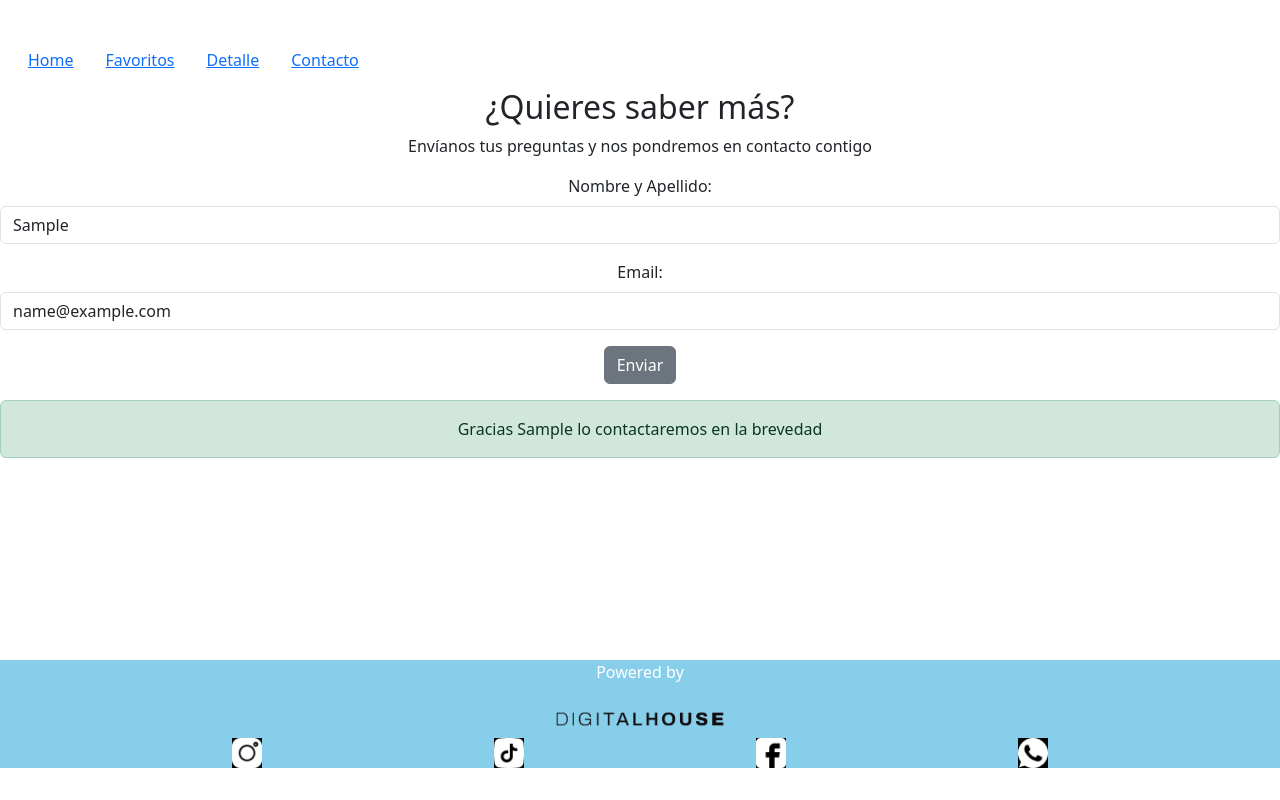
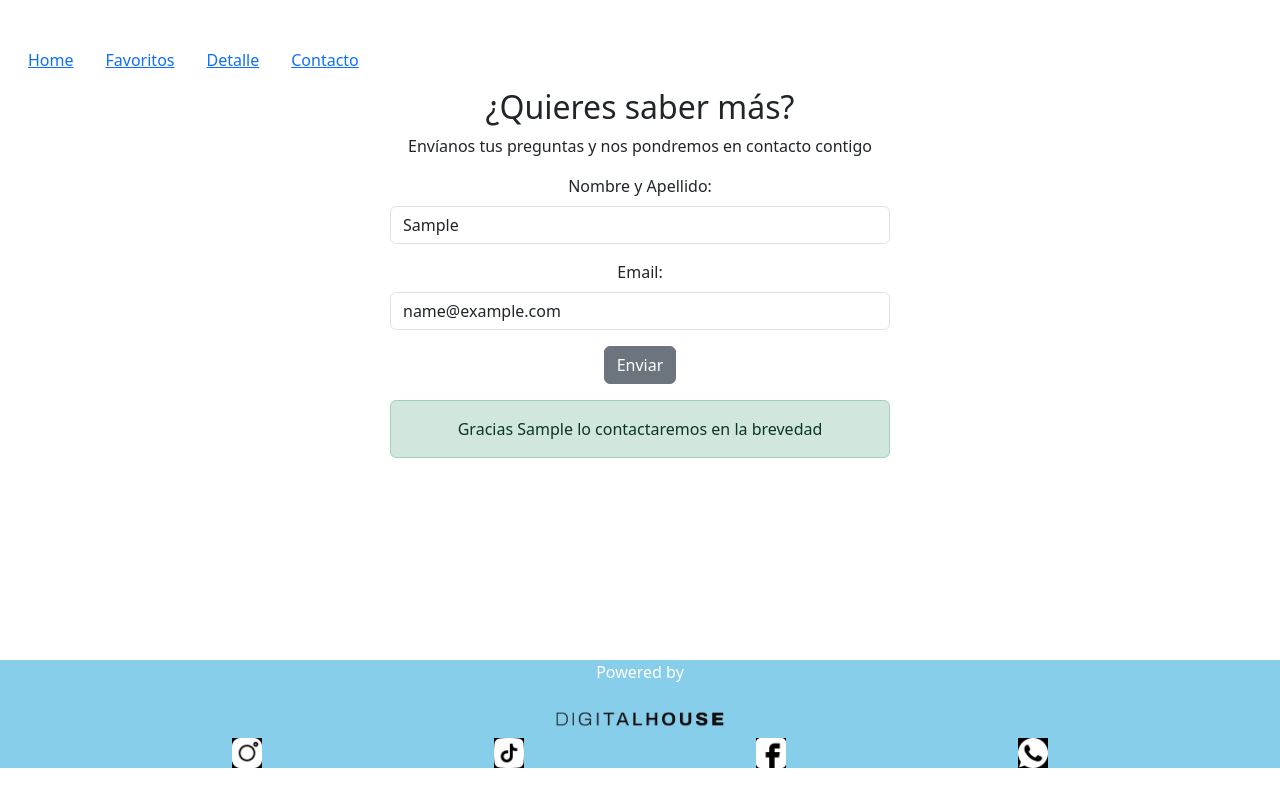
Before and after one commit to facurzn21/FrontIII_Evaluacion-Final, a React (Vite) app in the folder evaluacion-final/: page /contact in a window 1280 px wide. Both pictures are taken after typing "Sample", "name@example.com" into the empty fields and a click on the button "Enviar". Built offline with nearby package versions, Linux system fonts and the light colour scheme; no server answers.

Commit message:
Estilos para form
Se crea Form.css

```diff
--- /dev/null
+++ b/evaluacion-final/src/components/Form.css
@@ -0,0 +1,16 @@
+.form {
+  display: flex;
+  flex-direction: column;
+  align-items: center;
+}
+
+.form-group {
+  max-width: 500px;
+  width: 100%;
+}
+
+.show-message {
+  margin-top: 1em;
+  max-width: 500px;
+  width: 100%;
+}
--- a/evaluacion-final/src/components/Form.jsx
+++ b/evaluacion-final/src/components/Form.jsx
@@ -1,5 +1,6 @@
 import React, { useState } from "react";
 import { Button, Form, FormGroup, Label, Input, Alert } from "reactstrap";
+import './Form.css';
 
 const ContactForm = () => {
   const [name, setName] = useState("");
@@ -12,8 +13,8 @@ const ContactForm = () => {
   };
 
   return (
-    <Form onSubmit={handleSubmit}>
-      <FormGroup>
+    <Form onSubmit={handleSubmit} className="form">
+      <FormGroup className="form-group">
         <Label for="name">Nombre y Apellido:</Label>
         <Input
           type="text"
@@ -21,7 +22,7 @@ const ContactForm = () => {
           onChange={(e) => setName(e.target.value)}
         />
       </FormGroup>
-      <FormGroup>
+      <FormGroup className="form-group">
         <Label for="email">Email:</Label>
         <Input
           type="email"
@@ -32,7 +33,7 @@ const ContactForm = () => {
       <Button type="submit">Enviar</Button>
 
       {showMessage && (
-        <Alert color="success" style={{ marginTop: "1em" }}>
+        <Alert color="success" className="show-message">
           Gracias {name} lo contactaremos en la brevedad
         </Alert>
       )}
```
